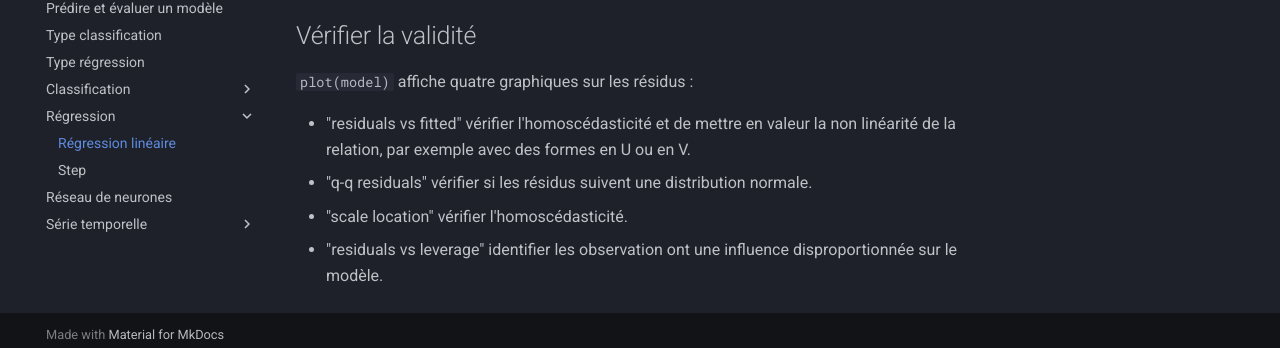
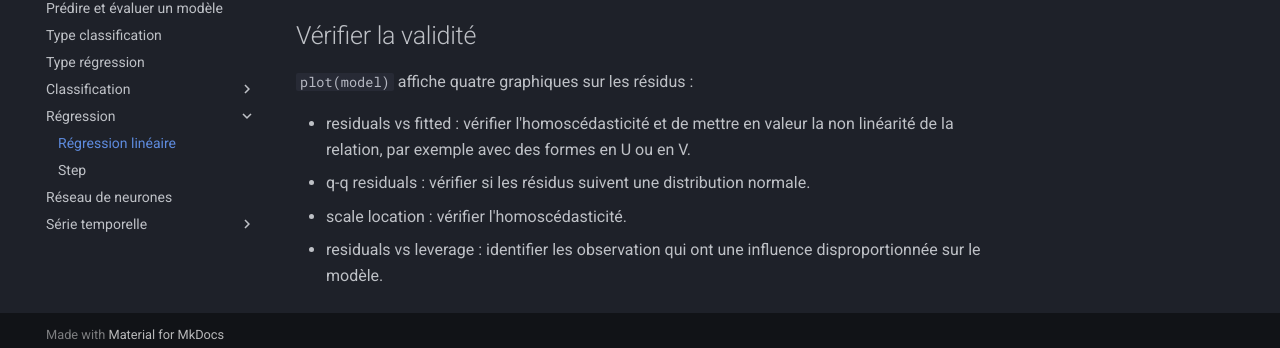
Before and after one commit to gdemare/Informatique, an MkDocs documentation site: the page built from docs/r/models/regression/regression-lineaire_r.md, in a window 1280 px wide and 947 px high. Shown: the part 590-938 px from the top of the window. Built offline with MkDocs 1.6.1 and Material for MkDocs 9.7.7, drawn with Linux system fonts in a browser that asks for light colours; comment, search, counter and statistics services are not loaded.

Commit message:
Update regression-lineaire_r.md

```diff
--- a/docs/r/models/regression/regression-lineaire_r.md
+++ b/docs/r/models/regression/regression-lineaire_r.md
@@ -16,7 +16,7 @@ Retourne :
 
 `plot(model)` affiche quatre graphiques sur les résidus :
 
-* "residuals vs fitted" vérifier l'homoscédasticité et de mettre en valeur la non linéarité de la relation, par exemple avec des formes en U ou en V.
-* "q-q residuals" vérifier si les résidus suivent une distribution normale.
-* "scale location" vérifier l'homoscédasticité.
-* "residuals vs leverage" identifier les observation ont une influence disproportionnée sur le modèle.
+* residuals vs fitted : vérifier l'homoscédasticité et de mettre en valeur la non linéarité de la relation, par exemple avec des formes en U ou en V.
+* q-q residuals : vérifier si les résidus suivent une distribution normale.
+* scale location : vérifier l'homoscédasticité.
+* residuals vs leverage : identifier les observation qui ont une influence disproportionnée sur le modèle.
```
